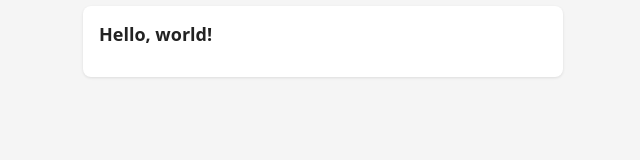
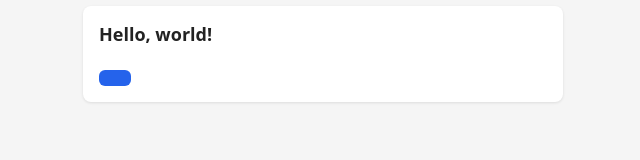
Before and after one commit to MatheusGNachtigall/stacked-prs, a React (Vite) app: page / in a window 1280 px wide. Shown: the part 136-296 px from the top of the page, without its empty margins (317-957 px from the left). Built offline with nearby package versions, Linux system fonts and the light colour scheme.

Commit message:
feat: add Button component inside Card in App

```diff
--- a/src/App.jsx
+++ b/src/App.jsx
@@ -1,10 +1,12 @@
-import { Card } from "./components";
+import { Button, Card } from "./components";
 
 export default function App() {
 	return (
 		<main>
 			<h1>Stacked PRs Demo</h1>
-			<Card title="Hello, world!" />
+			<Card title="Hello, world!">
+				<Button></Button>
+			</Card>
 		</main>
 	);
 }
```
